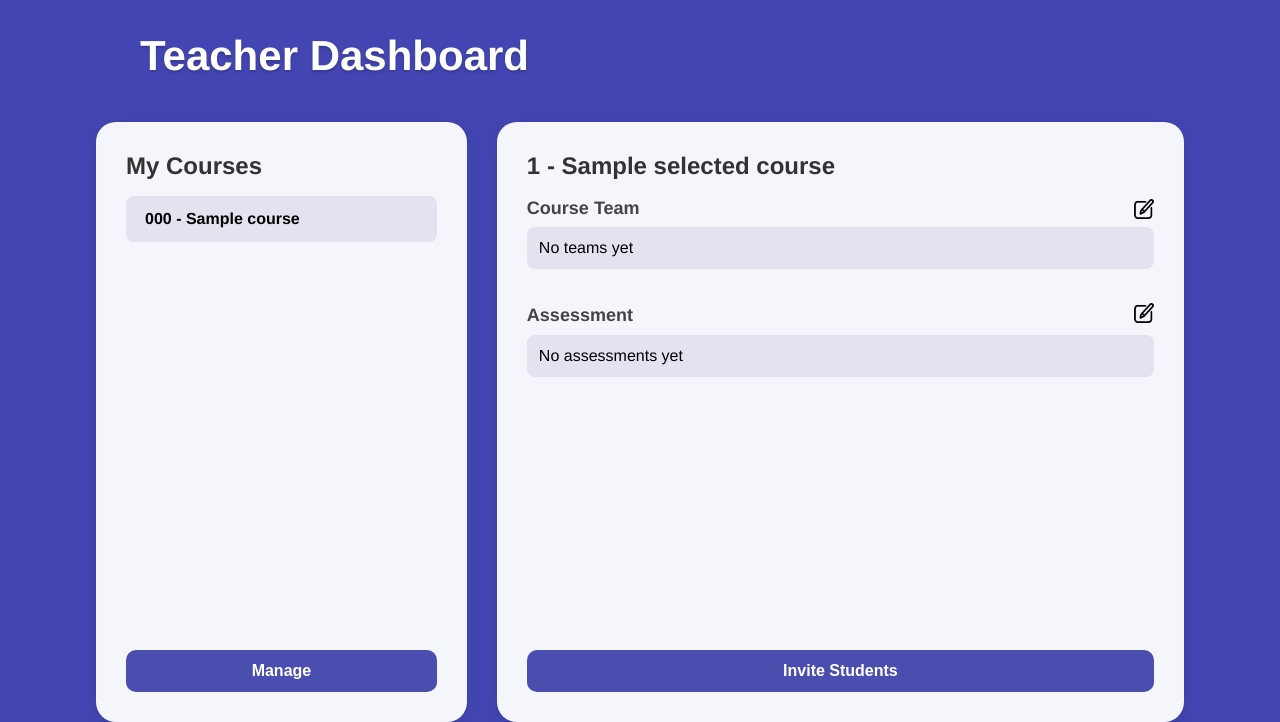
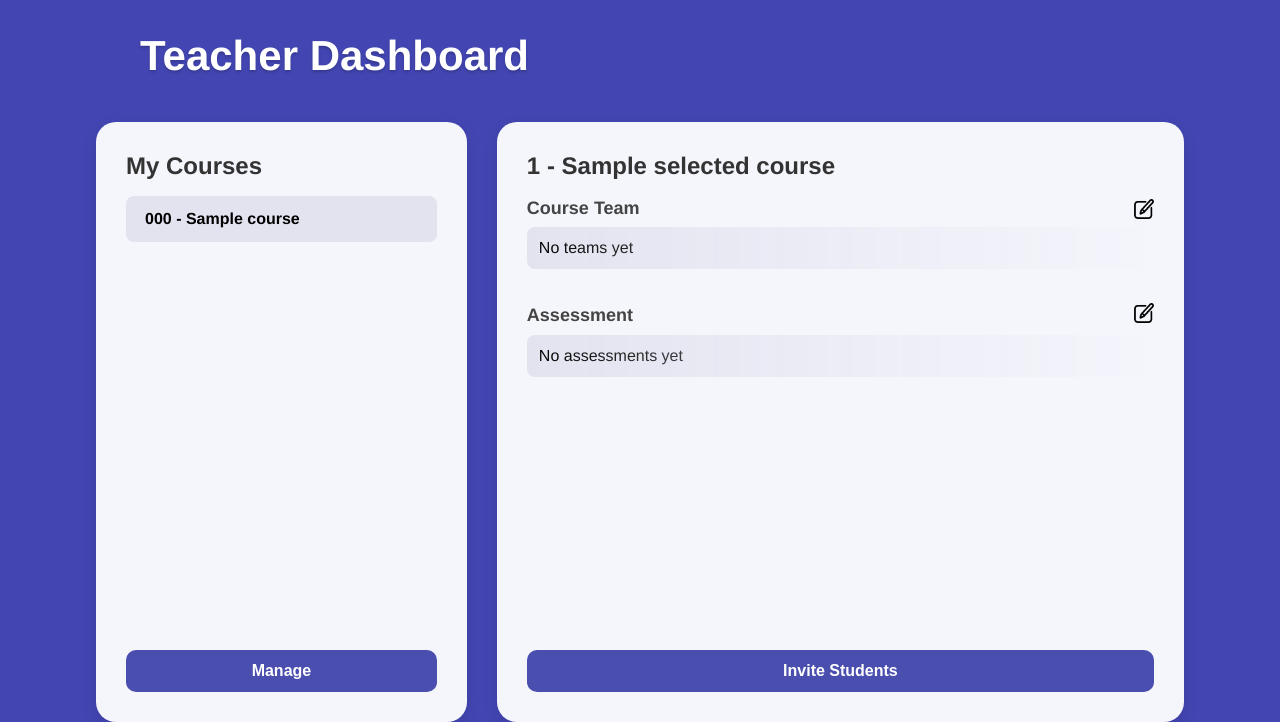
Before and after one commit to YuqiWang1106/assessmate, a Django app: template my_app/templates/teacher_dashboard.html in a window 1280 px wide. Shown: the part 78-800 px from the top of the page. Run offline with Django 5.2, Linux system fonts and the light colour scheme; tables that the repository leaves empty hold one stand-in row (values such as "Sample post"); the template is opened without the code that fills it: values that come from a table or form of the project are taken from there, most other values are stand-ins (such as "Sample title", 1, 10 or a date in 2020); some libraries are stand-ins or nearby versions.

Commit message:
Teacher Dashboard CSS Improvement

```diff
--- a/my_app/static/css/teacher_dashboard.css
+++ b/my_app/static/css/teacher_dashboard.css
@@ -285,3 +285,77 @@ body .header button:hover {
 .close-btn:hover {
     color: #000;
 }
+
+
+@keyframes slideReveal {
+    0% {
+        mask-position: 0% 0;
+        -webkit-mask-position: 0% 0;
+    }
+    100% {
+        mask-position: 100% 0;
+        -webkit-mask-position: 100% 0;
+    }
+}
+
+.team-list,
+.assessment-list {
+    animation: slideReveal 0.8s ease-out forwards;
+    mask-image: linear-gradient(to right, black 50%, transparent 100%);
+    mask-size: 200% 100%;
+    mask-position: 0% 0;
+    -webkit-mask-image: linear-gradient(to right, black 50%, transparent 100%);
+    -webkit-mask-size: 200% 100%;
+    -webkit-mask-position: 0% 0;
+    opacity: 1;
+}
+
+.team-list li,
+.assessment-list li {
+    opacity: 0;
+    transform: translateX(-30px);
+    animation: fadeSlideIn 0.5s ease-out forwards;
+}
+
+.team-list li:nth-child(1),
+.assessment-list li:nth-child(1) {
+    animation-delay: 0.2s;
+}
+.team-list li:nth-child(2),
+.assessment-list li:nth-child(2) {
+    animation-delay: 0.4s;
+}
+.team-list li:nth-child(3),
+.assessment-list li:nth-child(3) {
+    animation-delay: 0.6s;
+}
+.team-list li:nth-child(4),
+.assessment-list li:nth-child(4) {
+    animation-delay: 0.8s;
+}
+.team-list li:nth-child(5),
+.assessment-list li:nth-child(5) {
+    animation-delay: 1s;
+}
+
+
+@keyframes fadeSlideIn {
+    to {
+        opacity: 1;
+        transform: translateX(0);
+    }
+}
+
+#selected-course-title {
+    opacity: 0;
+    transform: translateX(-30px);
+    animation: fadeSlideInTitle 0.5s ease-out forwards;
+    animation-delay: 0.1s;
+}
+
+@keyframes fadeSlideInTitle {
+    to {
+        opacity: 1;
+        transform: translateX(0);
+    }
+}
--- a/my_app/static/js/teacher_dashboard.js
+++ b/my_app/static/js/teacher_dashboard.js
@@ -1,4 +1,5 @@
 function changeCourse(courseId) {
+
     window.location.href = window.location.pathname + "?selected_course=" + courseId;
 }
 
--- a/my_app/templates/assessment_dashboard.html
+++ b/my_app/templates/assessment_dashboard.html
@@ -66,7 +66,8 @@
     </div>
 
     <div class="ad-bottom-link mt-4">
-        <a href="{% url 'teacher_dashboard' teacher.id %}">Back to Teacher Dashboard</a>
+        <a href="{% url 'teacher_dashboard' teacher.id %}?selected_course={{ selected_course.id }}">Back to Teacher Dashboard</a>
+
     </div>
 </div>
 
```
